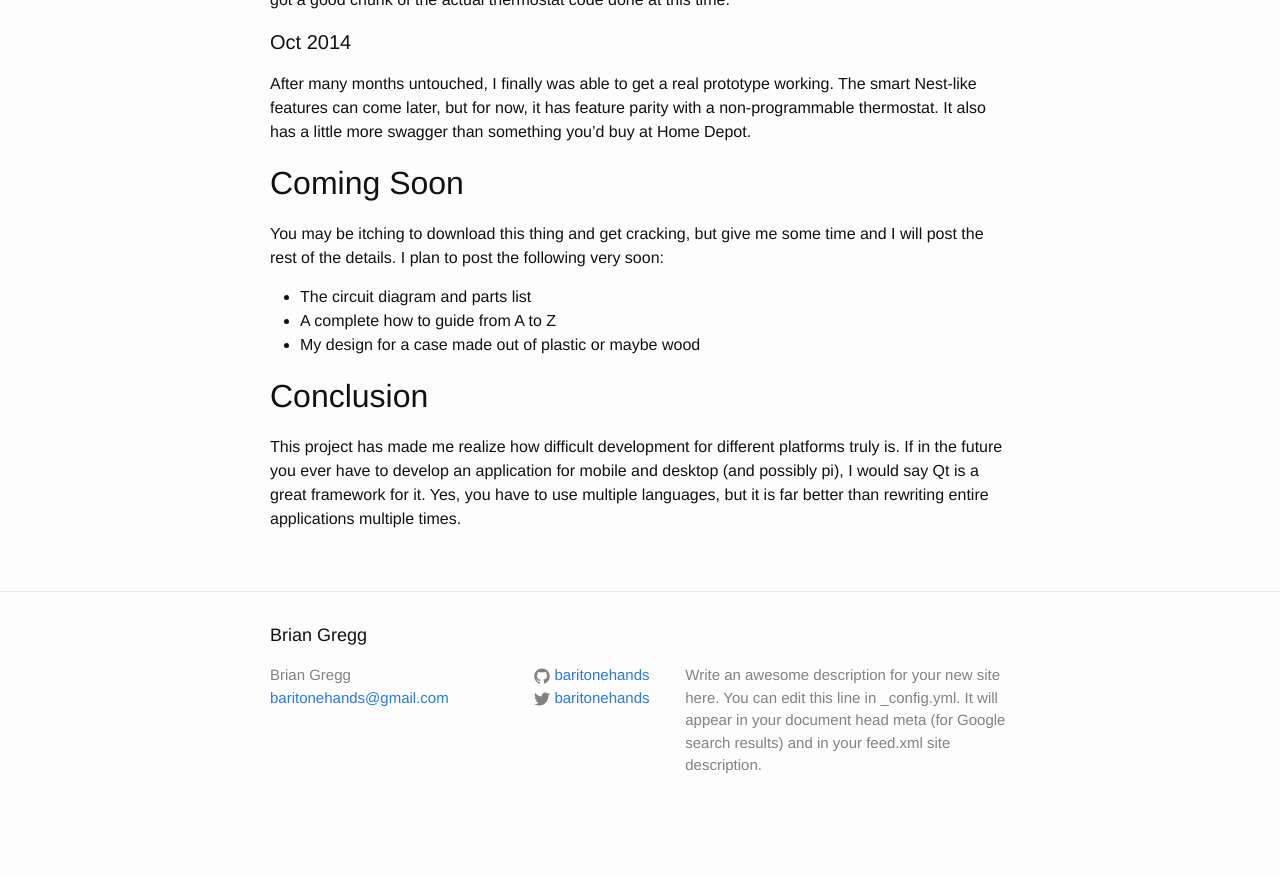
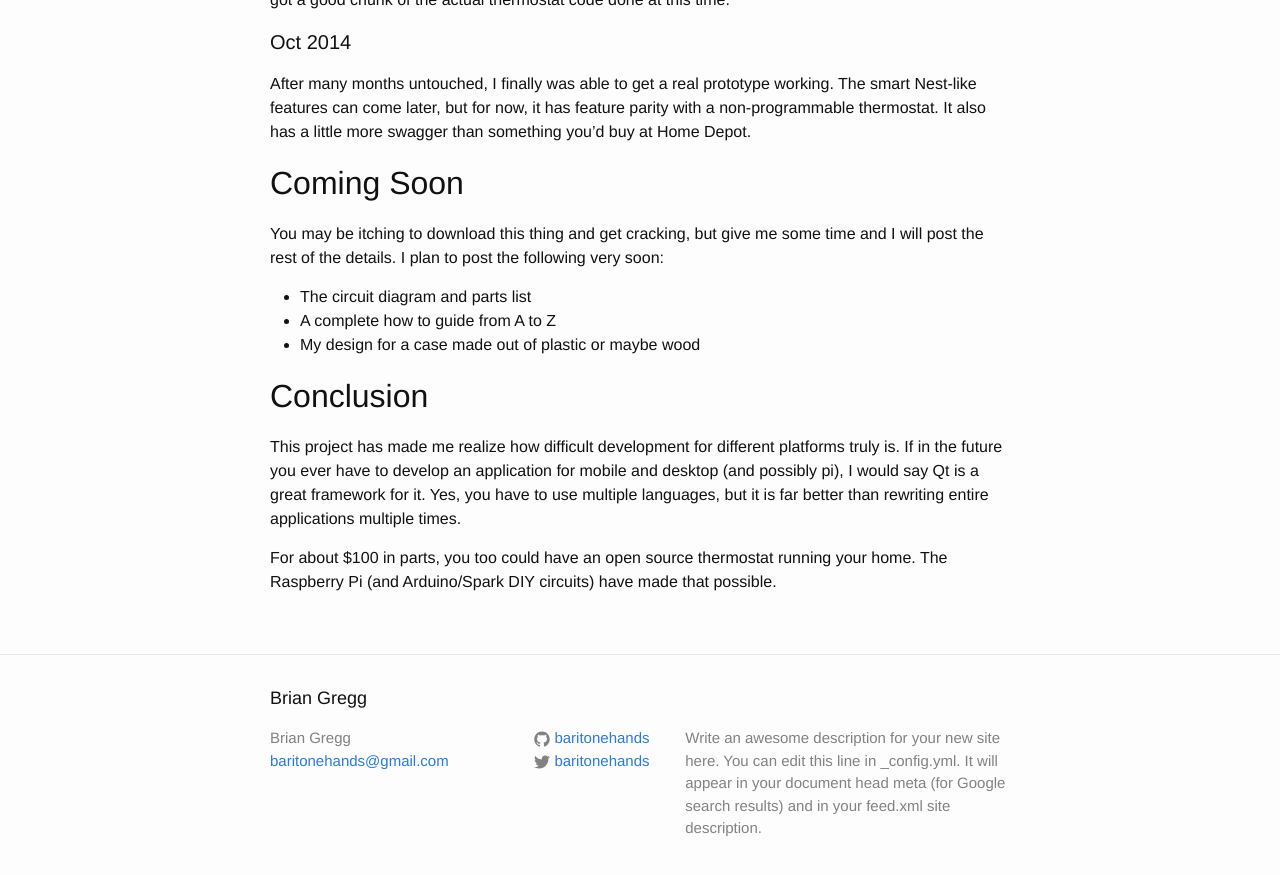
Before and after one commit to baritonehands/baritonehands.github.io, a Jekyll site: the page built from _posts/2014-10-25-open-nest.markdown, in a window 1280 px wide and 900 px high, scrolled down 2897 px. Shown: the top 875 px of the window. Built offline with Jekyll 4.4.1, drawn with Linux system fonts in a browser that asks for light colours; before the commit the page ends 3734 px from its top, so only the background shows below that.

Commit message:
Updated conclusion.

```diff
--- a/_posts/2014-10-25-open-nest.markdown
+++ b/_posts/2014-10-25-open-nest.markdown
@@ -98,3 +98,5 @@ You may be itching to download this thing and get cracking, but give me some tim
 ## Conclusion
 
 This project has made me realize how difficult development for different platforms truly is. If in the future you ever have to develop an application for mobile and desktop (and possibly pi), I would say Qt is a great framework for it. Yes, you have to use multiple languages, but it is far better than rewriting entire applications multiple times.
+
+For about $100 in parts, you too could have an open source thermostat running your home. The Raspberry Pi (and Arduino/Spark DIY circuits) have made that possible.
```
